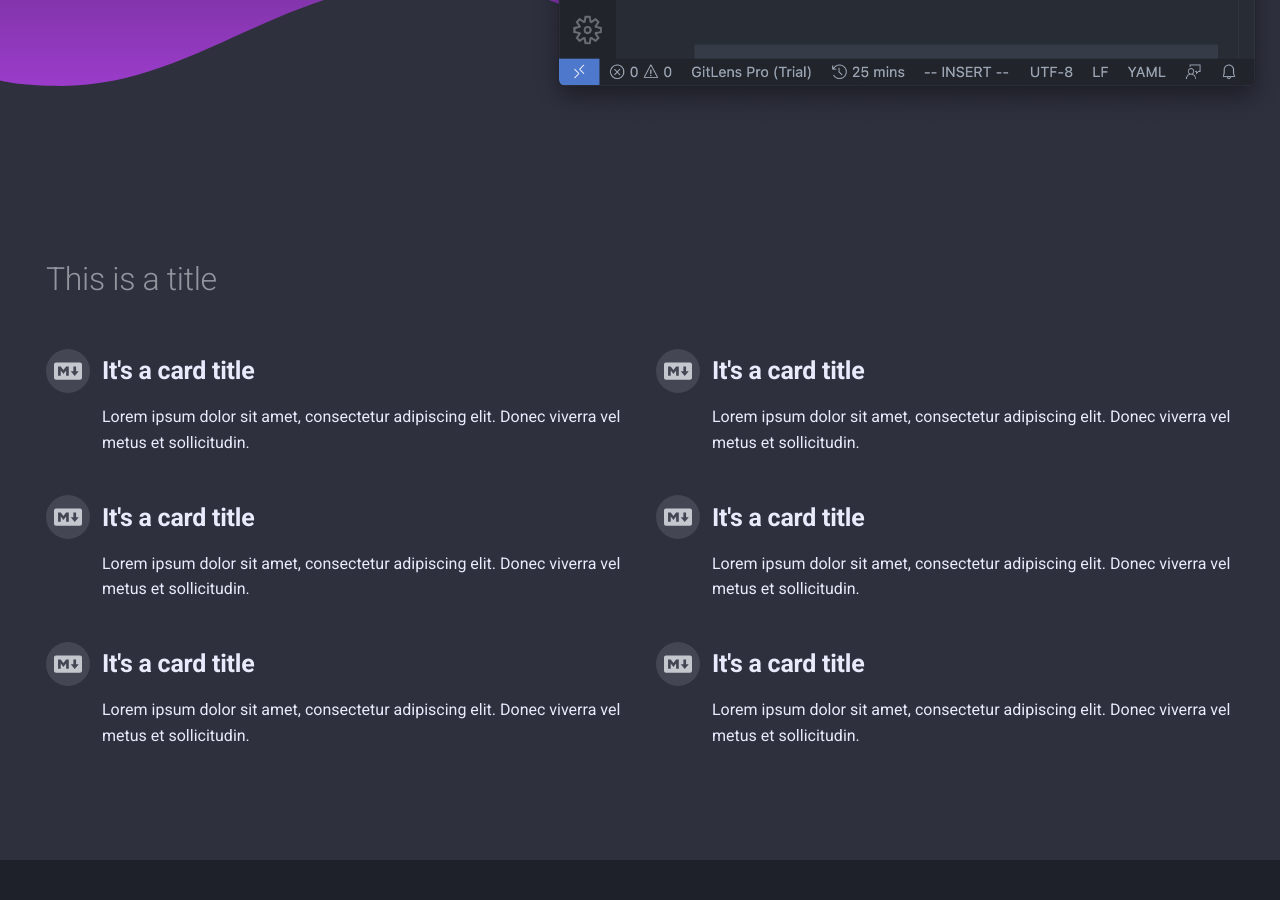
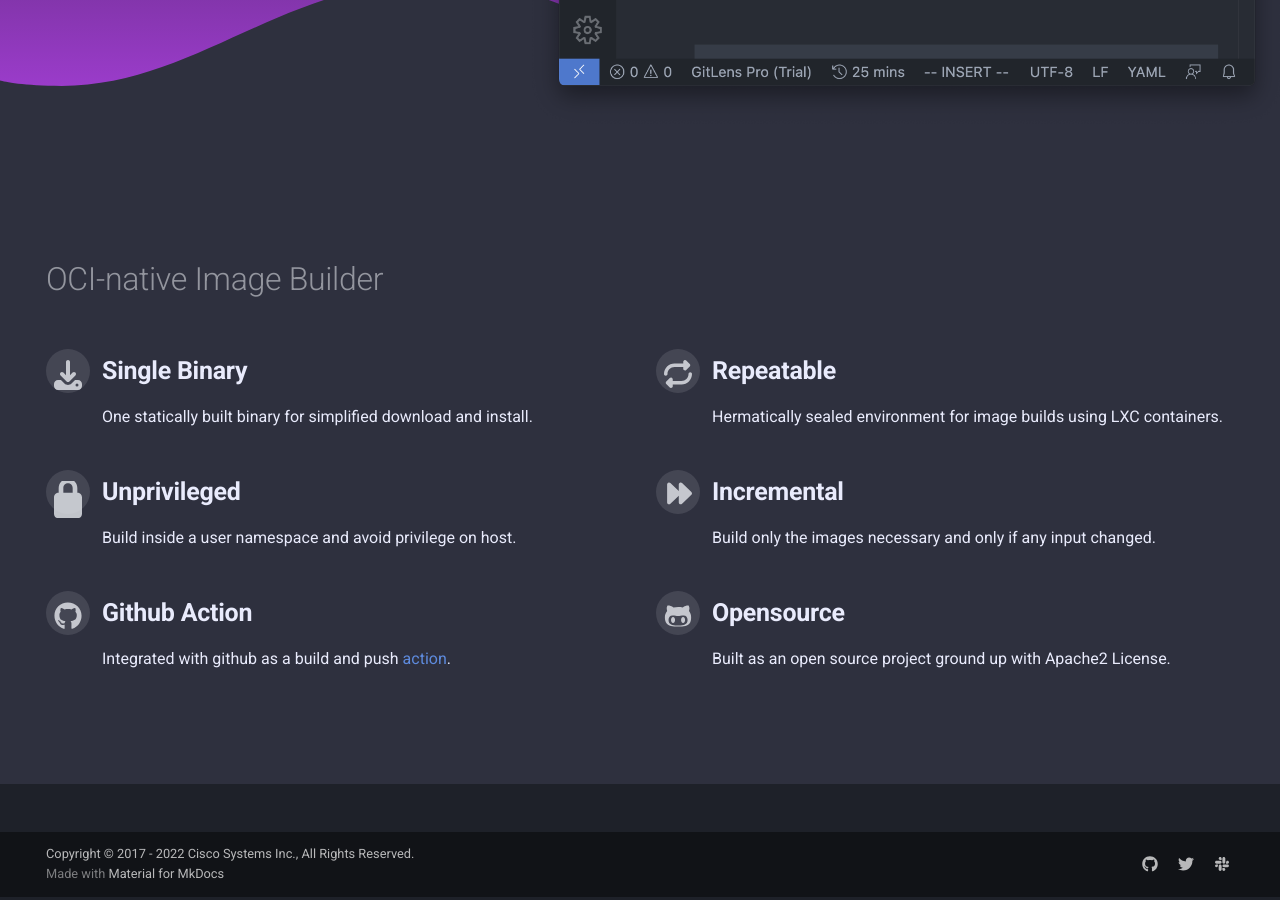
Before and after one commit to rchincha/project-stacker.github.io, an MkDocs documentation site: the page built from docs/index.md, in a window 1280 px wide and 900 px high, scrolled down 516 px. Built offline with MkDocs 1.6.1 and Material for MkDocs 9.7.7, drawn with Linux system fonts in a browser that asks for light colours; comment, search, counter and statistics services are not loaded.

Commit message:
home: update home page with features
Signed-off-by: Ravi Chamarthy <ravi@chamarthy.dev>

```diff
--- a/material/overrides/home.html
+++ b/material/overrides/home.html
@@ -24,61 +24,61 @@
   <section class="tx-container default-bg">
     <div class="md-grid md-typeset">
       <div class="content-container-centered ">
-        <h1>This is a title</h1>
+        <h1>OCI-native Image Builder</h1>
         <div class="centered-content-grid">
           <ul class="centered-content-grid__list">
             <li class="centered-content-grid__item md-typeset">
               <div class="content_icon">
-                  {% include ".icons/fontawesome/brands/markdown.svg" %}
+                  {% include ".icons/fontawesome/solid/download.svg" %}
               </div>
               <div class="item_content">
-                <h2 class="card_title">It's a card title</h2>
-                <p>Lorem ipsum dolor sit amet, consectetur adipiscing elit. Donec viverra vel metus et sollicitudin.</p>
+                <h2 class="card_title">Single Binary</h2>
+                <p>One statically built binary for simplified download and install.</p>
              </div>
             </li>
             <li class="centered-content-grid__item md-typeset">
               <div class="content_icon">
-                {% include ".icons/fontawesome/brands/markdown.svg" %}
+                {% include ".icons/fontawesome/solid/repeat.svg" %}
              </div>
               <div class="item_content">
-                <h2 class="card_title">It's a card title</h2>
-                <p>Lorem ipsum dolor sit amet, consectetur adipiscing elit. Donec viverra vel metus et sollicitudin.</p>
+                <h2 class="card_title">Repeatable</h2>
+                <p>Hermatically sealed environment for image builds using LXC containers.</p>
               </div>
             </li>
             <li class="centered-content-grid__item md-typeset">
               <div class="content_icon">
-                {% include ".icons/fontawesome/brands/markdown.svg" %}
+                {% include ".icons/fontawesome/solid/lock.svg" %}
              </div>
               <div class="item_content">
-                <h2 class="card_title">It's a card title</h2>
-                <p>Lorem ipsum dolor sit amet, consectetur adipiscing elit. Donec viverra vel metus et sollicitudin.</p>
+                <h2 class="card_title">Unprivileged</h2>
+                <p>Build inside a user namespace and avoid privilege on host.</p>
               </div>
             </li>
             <li class="centered-content-grid__item md-typeset">
               <div class="content_icon">
-                {% include ".icons/fontawesome/brands/markdown.svg" %}
+                {% include ".icons/fontawesome/solid/forward.svg" %}
               </div>
               <div class="item_content">
-                <h2 class="card_title">It's a card title</h2>
-                <p>Lorem ipsum dolor sit amet, consectetur adipiscing elit. Donec viverra vel metus et sollicitudin.</p>
+                <h2 class="card_title">Incremental</h2>
+                <p>Build only the images necessary and only if any input changed.</p>
               </div>
             </li>
             <li class="centered-content-grid__item md-typeset">
               <div class="content_icon">
-                {% include ".icons/fontawesome/brands/markdown.svg" %}
+                {% include ".icons/fontawesome/brands/github.svg" %}
              </div>
               <div class="item_content">
-                <h2 class="card_title">It's a card title</h2>
-                <p>Lorem ipsum dolor sit amet, consectetur adipiscing elit. Donec viverra vel metus et sollicitudin.</p>
+                <h2 class="card_title">Github Action</h2>
+                <p>Integrated with github as a build and push <a href="https://github.com/marketplace/actions/stacker-build-and-push-action">action</a>.</p>
               </div>
             </li>
             <li class="centered-content-grid__item md-typeset">
               <div class="content_icon">
-                {% include ".icons/fontawesome/brands/markdown.svg" %}
+                {% include ".icons/fontawesome/brands/github-alt.svg" %}
               </div>
               <div class="item_content">
-                <h2 class="card_title">It's a card title</h2>
-                <p>Lorem ipsum dolor sit amet, consectetur adipiscing elit. Donec viverra vel metus et sollicitudin.</p>
+                <h2 class="card_title">Opensource</h2>
+                <p>Built as an open source project ground up with Apache2 License.</p>
               </div>
             </li>
           </ul>
```
